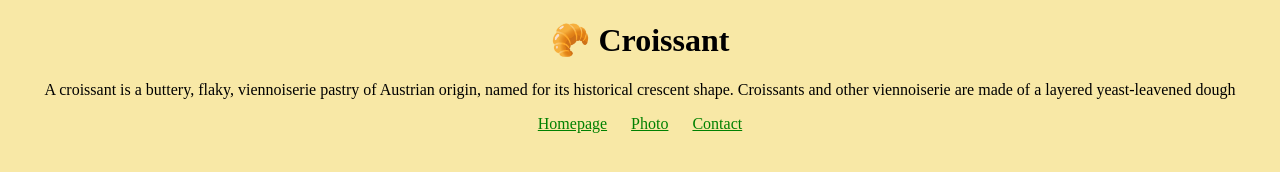
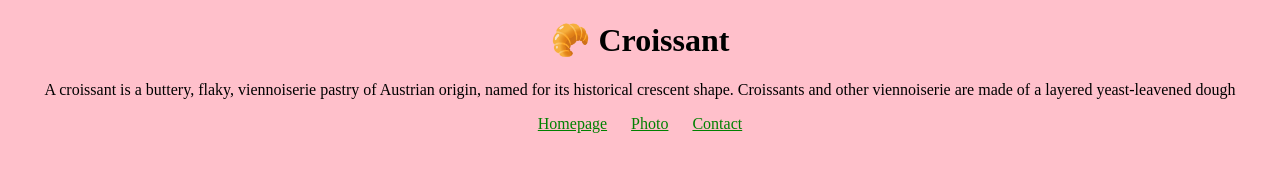
Before and after one commit to Teyant25/Croissant, a plain HTML site: page index.html in a window 1280 px wide. Drawn offline with Linux system fonts and the light colour scheme.

Commit message:
changed background color

```diff
--- a/css/styles.css
+++ b/css/styles.css
@@ -1,5 +1,5 @@
 body {
-  background: #f8e8a6;
+  background: pink;
 }
 
 h1,
```
